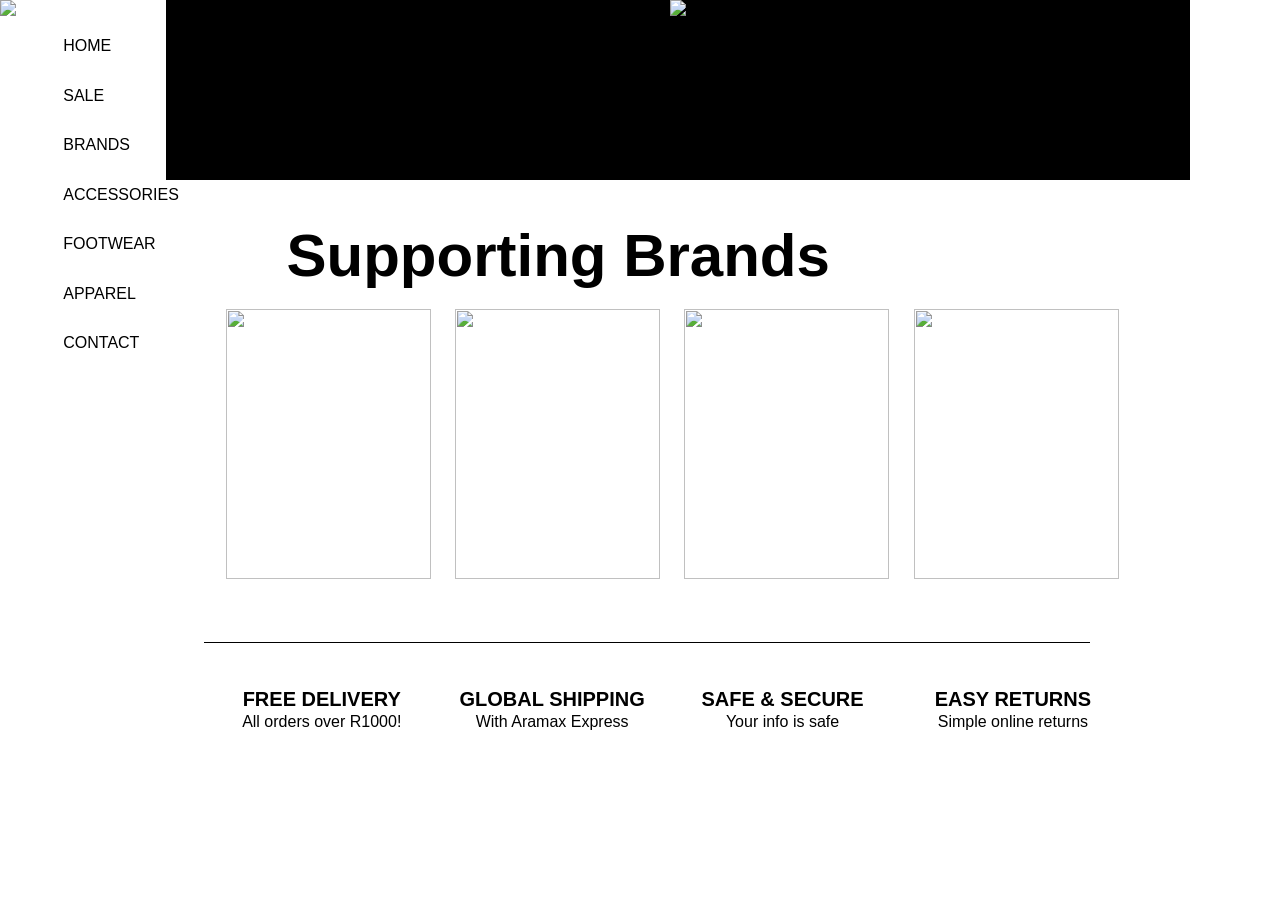
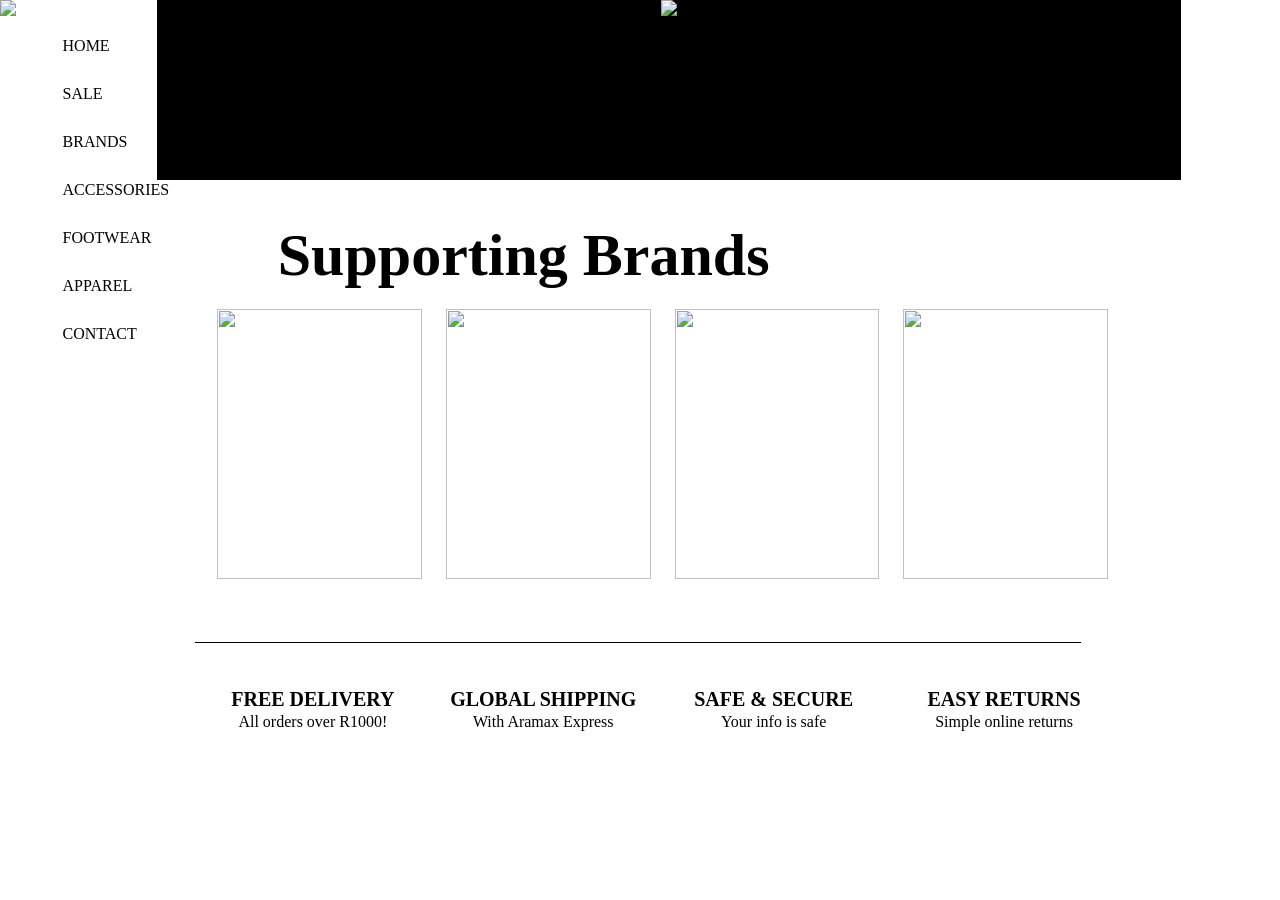

Fix sitewide font-family inheritance bug

--- a/brand.css
+++ b/brand.css
@@ -2,7 +2,6 @@
     margin: 0;
     padding: 0;
     box-sizing: border-box;
-    font-family: sans-serif;
 }
 
 .divid{
